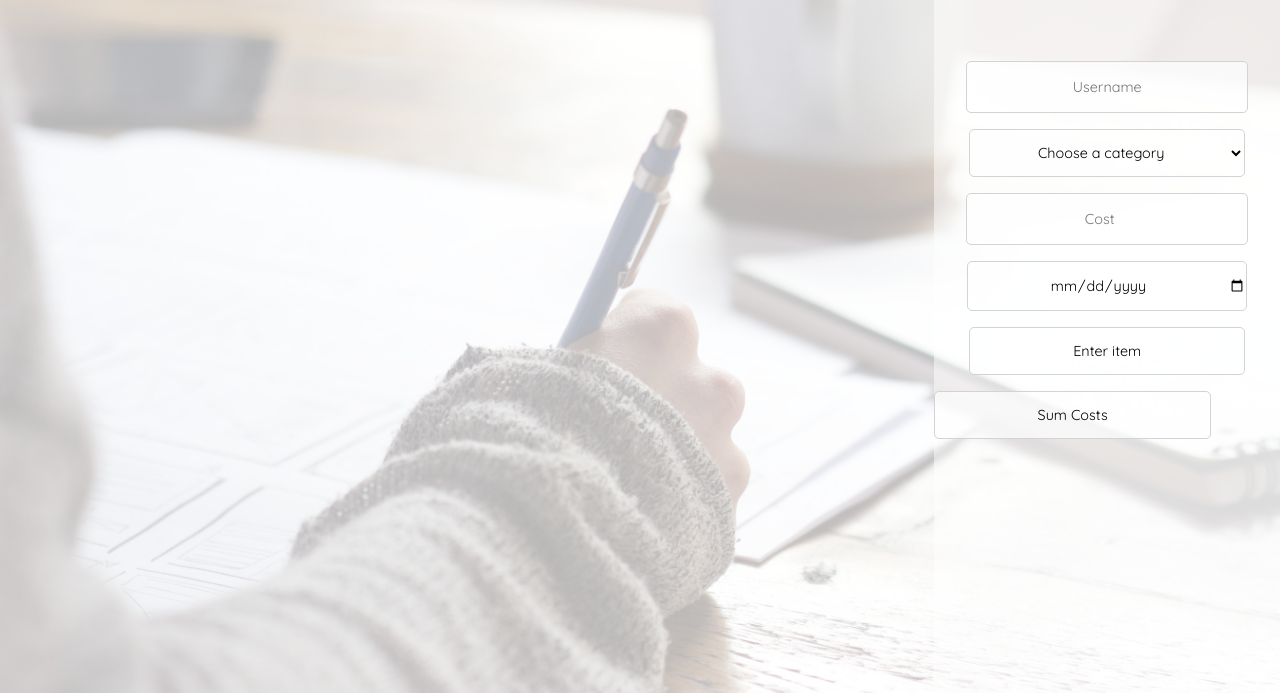
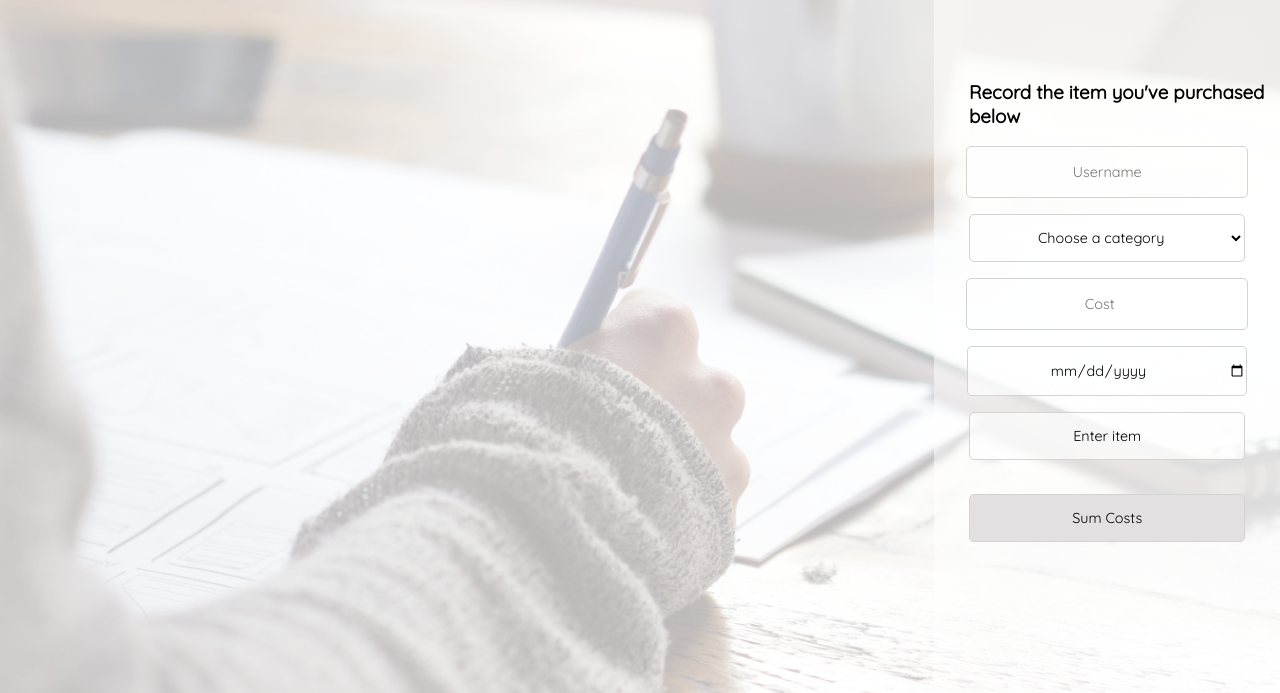
Before and after one commit to DevGrrrl/BudgetPlanner, a website: page public/index.html in a window 1280 px wide. Shown: the part 107-800 px from the top of the page. Drawn offline with Linux system fonts and the light colour scheme; no server answers.

Commit message:
added changes to css

```diff
--- a/public/index.html
+++ b/public/index.html
@@ -16,6 +16,7 @@
     </section>
     <section class="form_container">
         <h1 class="header">Kitty Splitter</h1>
+        <h3 class="tagline">Record the item you've purchased below</h3>
         <form class="inputForm" id="form">
             <input type="text" name="username" class="username" id="username" value="" placeholder="Username" pattern="[a-zA-Z]+" required>
             <select id="category" name="category" required>
--- a/public/index.js
+++ b/public/index.js
@@ -40,7 +40,7 @@ function displayCurrentItems() {
             var date = new Date(res[i].date_purchased);
             var options = { weekday: 'long', year: 'numeric', month: 'short', day: 'numeric' };
             var line = document.createElement('p');
-            var concatItem = document.createTextNode(res[i].user_name + " spent " + "£" + Number(res[i].cost).toFixed(2) + " on " + convertText(res[i].category) + " on the " + date.toLocaleDateString('en-GB', options));
+            var concatItem = document.createTextNode(res[i].user_name + " spent " + "£" + Number(res[i].cost).toFixed(2) + " on " + convertText(res[i].category) + " on " + date.toLocaleDateString('en-GB', options));
             line.appendChild(concatItem);
             itemContainer.appendChild(line);
         })
@@ -80,6 +80,7 @@ form.addEventListener('submit', function(event) {
     datePurchased.value = "";
 })
 
+//Sum All button
 btn.addEventListener('click', function(event) {
     event.preventDefault();
     request('sumall', 'GET', function(err, res) {
--- a/public/style.css
+++ b/public/style.css
@@ -36,6 +36,10 @@ body {
     letter-spacing: 2px;
 }
 
+.tagline {
+  margin-left: 10%;
+}
+
 input,
 select,
 .sumbtn {
@@ -50,6 +54,12 @@ select,
     border-radius: 5px;
 }
 
+.sumbtn {
+  margin-left: 10%;
+  margin-top: 5%;
+  background-color: #E2E0E1;
+}
+
 .dataContainer {
     display: flex;
     align-items: center;
@@ -61,7 +71,6 @@ select,
 }
 
 .item_container {
-    border-spacing: 1em;
     font-size: 1rem;
     overflow: scroll;
     max-height: 70%;
@@ -92,4 +101,5 @@ select,
  .dataContainer {
      padding: 5%;
  }
+
 }
```
